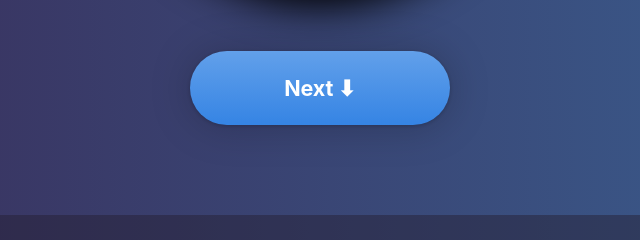
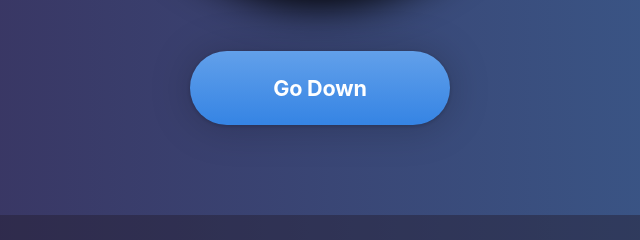
Before and after one commit to Zariaa27/personal-lab-website, a plain HTML site: page index.html in a window 1280 px wide. Shown: the part 762-1002 px from the top of the page, 320-960 px from the left. Drawn offline with Linux system fonts and the light colour scheme; a web font is replaced by a local one.

Commit message:
Fix compatibility issues & favicon

```diff
--- a/index.html
+++ b/index.html
@@ -12,7 +12,7 @@
   <meta itemprop="description" content="Visit my website and discover how I made having a homelab a different world.">
 
   <link rel="stylesheet" href="style.css">
-  <link rel="icon" type="image/png" href="/favicon.svg" />
+  <link rel="icon" type="image/png" href="/favicon.png" />
   <link rel="apple-touch-icon" href="/apple-touch-icon.png" sizes="180x180">
 </head>
 
@@ -30,7 +30,7 @@
         class="banner"
         alt="Main brand logo">
 
-      <a href="#try-row" class="button large-button blue-button">Next ⬇</a>
+      <a href="#try-row" class="button large-button blue-button">Go Down</a>
 
 
     </div>
```
